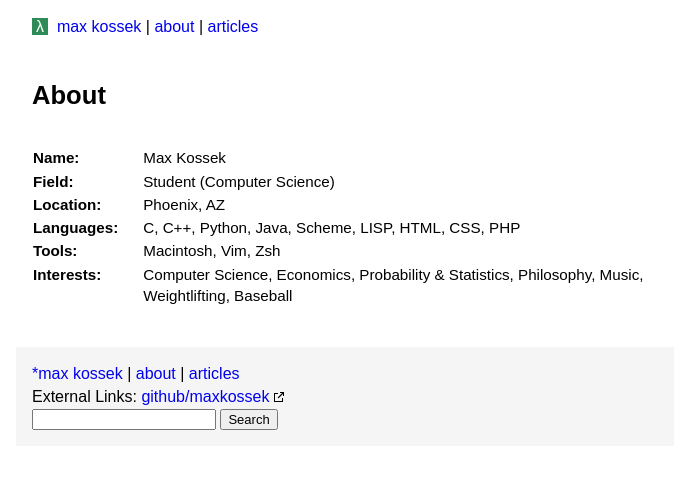
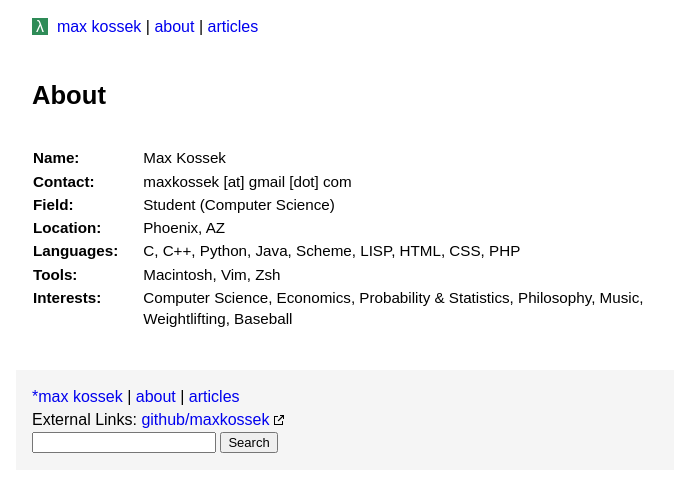
Before and after one commit to maxkossek/maxkossek.github.io, a Jekyll site: the page built from about/index.html, in a window 1280 px wide. Shown: the top 492 px of the page, without its empty margins (288-962 px from the left). Built offline with Jekyll 4.4.1, drawn with Linux system fonts in a browser that asks for light colours.

Commit message:
Add Mail

```diff
--- a/about/index.html
+++ b/about/index.html
@@ -12,6 +12,7 @@ description: Max Kossek is a computer science student currently located in Phoen
 <div>
 <table>
 <tr><td><strong>Name:</strong></td><td>Max Kossek</td></tr>
+<tr><td><strong>Contact:</strong></td><td>maxkossek [at] gmail [dot] com</td></tr>
 <tr><td><strong>Field:</strong></td><td>Student (Computer Science)</td></tr>
 <tr><td><strong>Location:</strong></td><td>Phoenix, AZ</td></tr>
 <tr><td><strong>Languages:</strong></td><td>C, C++, Python, Java, Scheme, LISP, HTML, CSS, PHP</td></tr>
```
